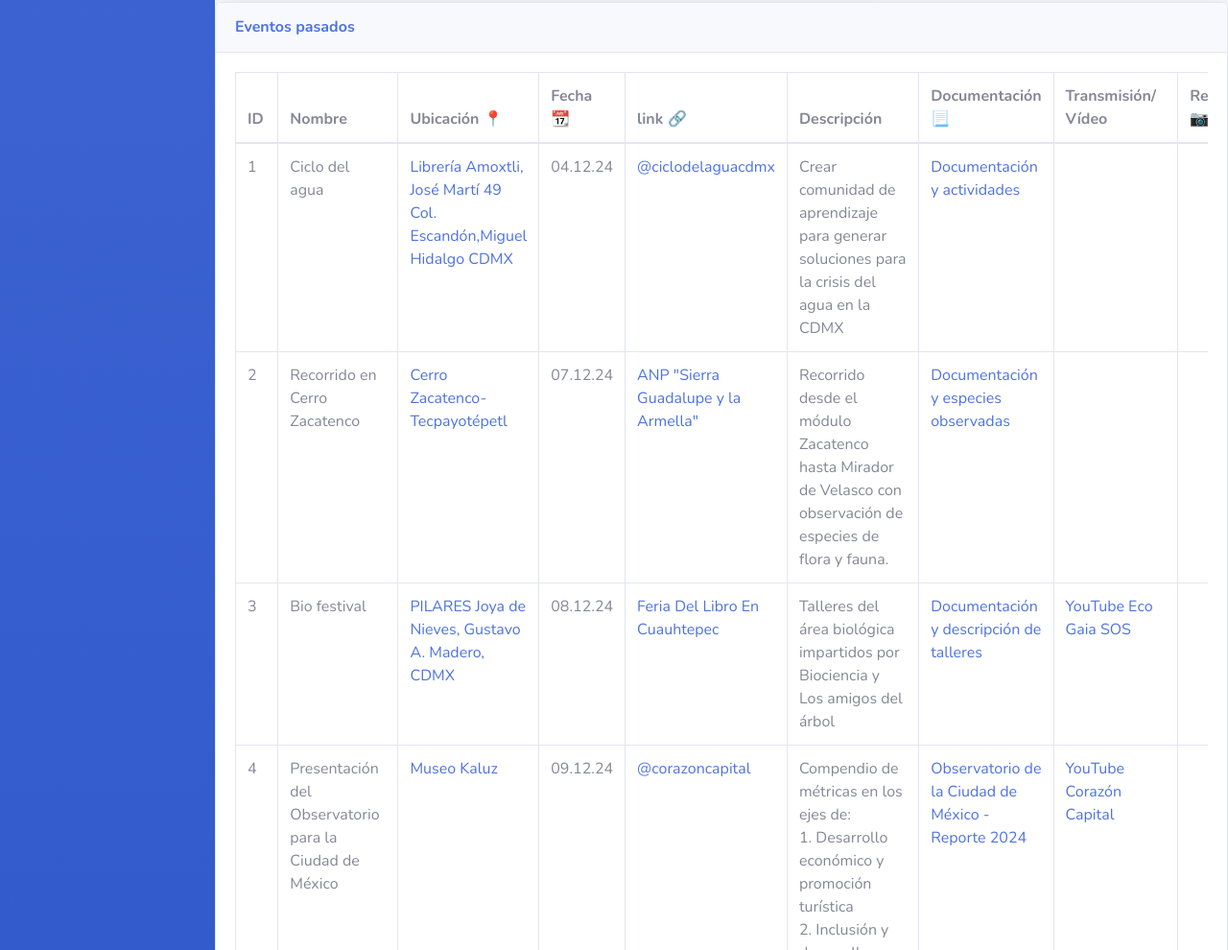
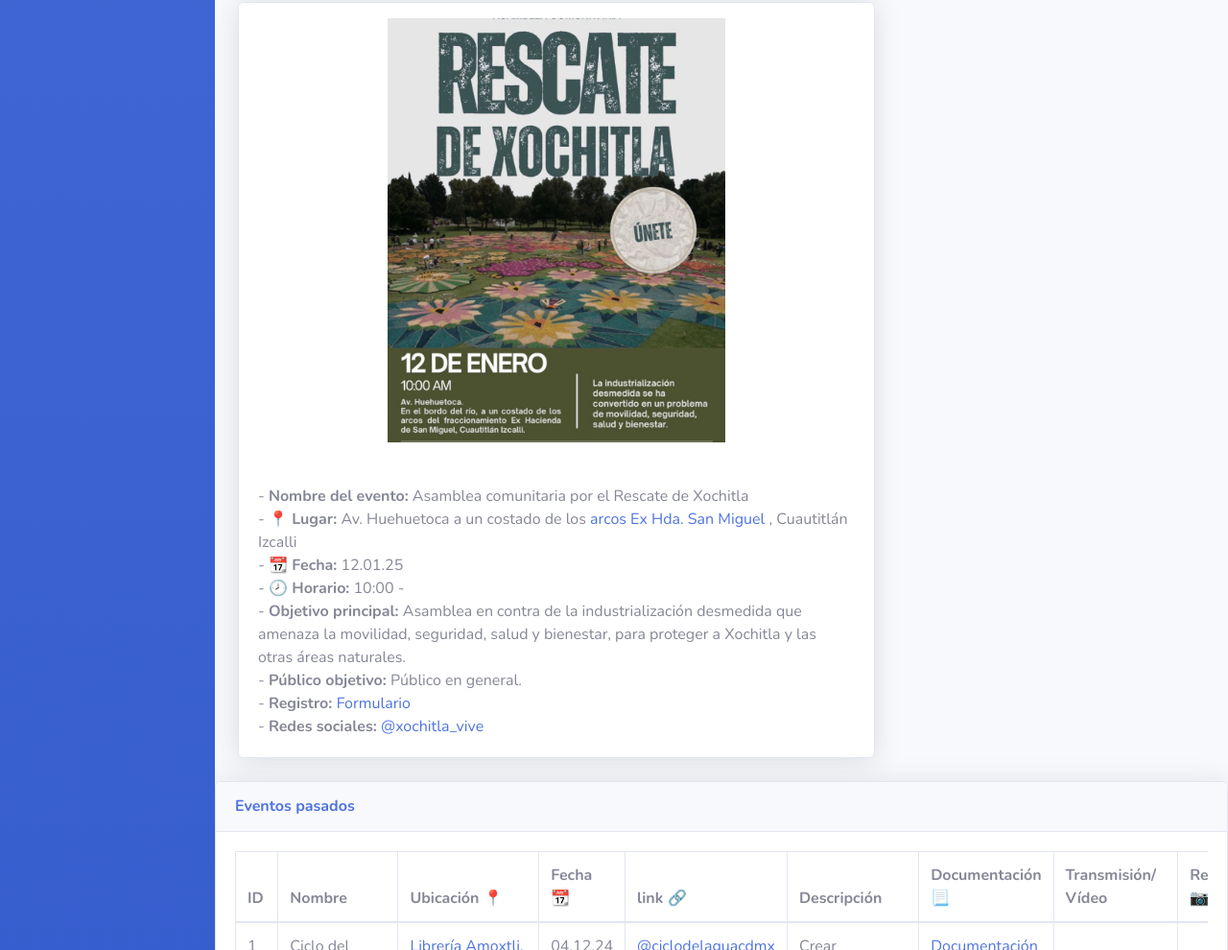
Before and after one commit to ecogaiasos/web, a website with bundled scripts: page charts.html in a window 1280 px wide. Shown: the part 2679-3669 px from the top of the page at 96% size. Built offline with nearby package versions, Linux system fonts and the light colour scheme.

Commit message:
Add files via upload

```diff
--- a/charts.html
+++ b/charts.html
@@ -498,11 +498,6 @@
 
                             <!-- Tird event -->
                             <div class="card shadow mb-4">
-                                <!--
-                                <div class="card-header py-3">
-                                    <h6 class="m-0 font-weight-bold text-primary">Bar Chart</h6>
-                                </div>
-                                -->
 
                                 <div class="text-center">
 
@@ -526,6 +521,28 @@
 
 
 
+                                </div>
+                            </div>
+
+                            <!-- Fourth event -->
+                            <div class="card shadow mb-4">
+
+                                <div class="text-center">
+
+                                    <img class="img-fluid px-3 px-sm-4 mt-3 mb-4" style="width: 25rem;"
+                                        src="img/250112asambleaComunitariaporelRescatedeXochitla.png" alt="...">
+
+                                </div>
+
+                                <div class="card-body">
+                                    - <b>Nombre del evento:</b> Asamblea comunitaria por el Rescate de Xochitla <br>
+                                    - <b> 📍 Lugar: </b> Av. Huehuetoca a un costado de los <a href="https://maps.app.goo.gl/uk4Gof5VNaKBvJYm9"> arcos Ex Hda. San Miguel </a> , Cuautitlán Izcalli <br>
+                                    - <b> 📆 Fecha:</b> 12.01.25 <br>
+                                    - <b> 🕗 Horario:</b> 10:00 - <br>
+                                    - <b> Objetivo principal: </b> Asamblea en contra de la industrialización desmedida que amenaza la movilidad, seguridad, salud y bienestar, para proteger a Xochitla y las otras áreas naturales. <br>
+                                    - <b> Público objetivo: </b>  Público en general. <br>
+                                    - <b> Registro: </b> <a href="https://docs.google.com/forms/d/e/1FAIpQLScEVTkfbydhXA9Po6IBGvK604bmSjz08lu8sj2pqo5FUXaoRw/viewform?usp=dialog"> Formulario </a> <br>
+                                    - <b> Redes sociales: </b>  <a href="https://www.instagram.com/xochitla_vive/"> @xochitla_vive </a>
                                 </div>
                             </div>
 
```
Also changed, not shown: img/250112asambleaComunitariaporelRescatedeXochitla.png (added).
